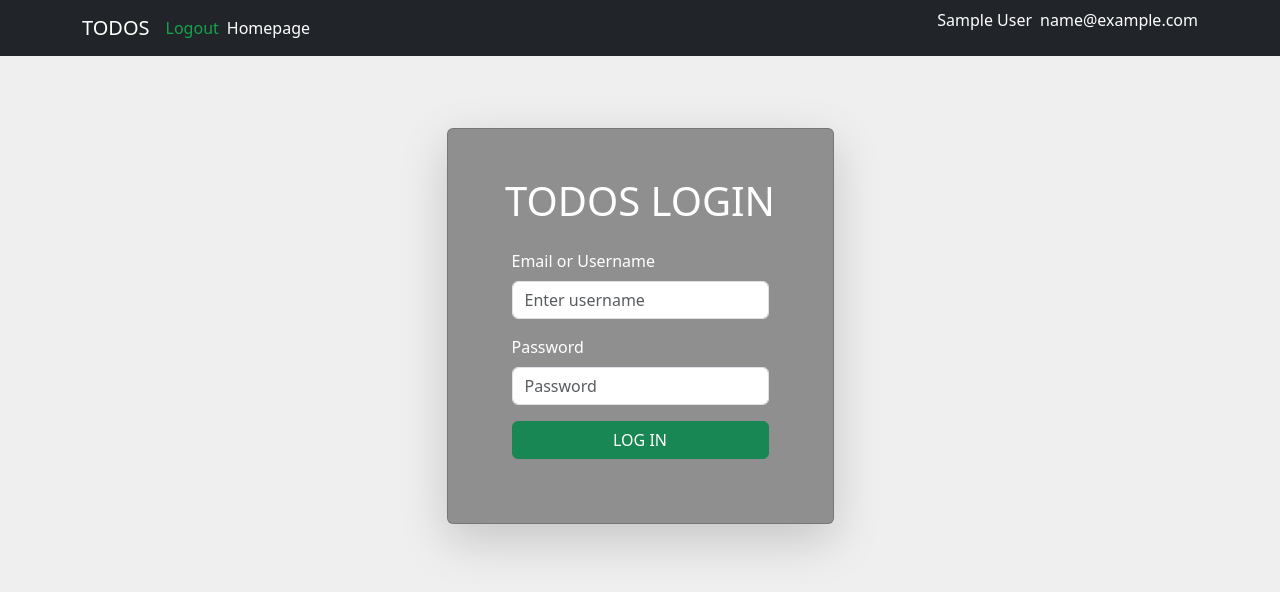
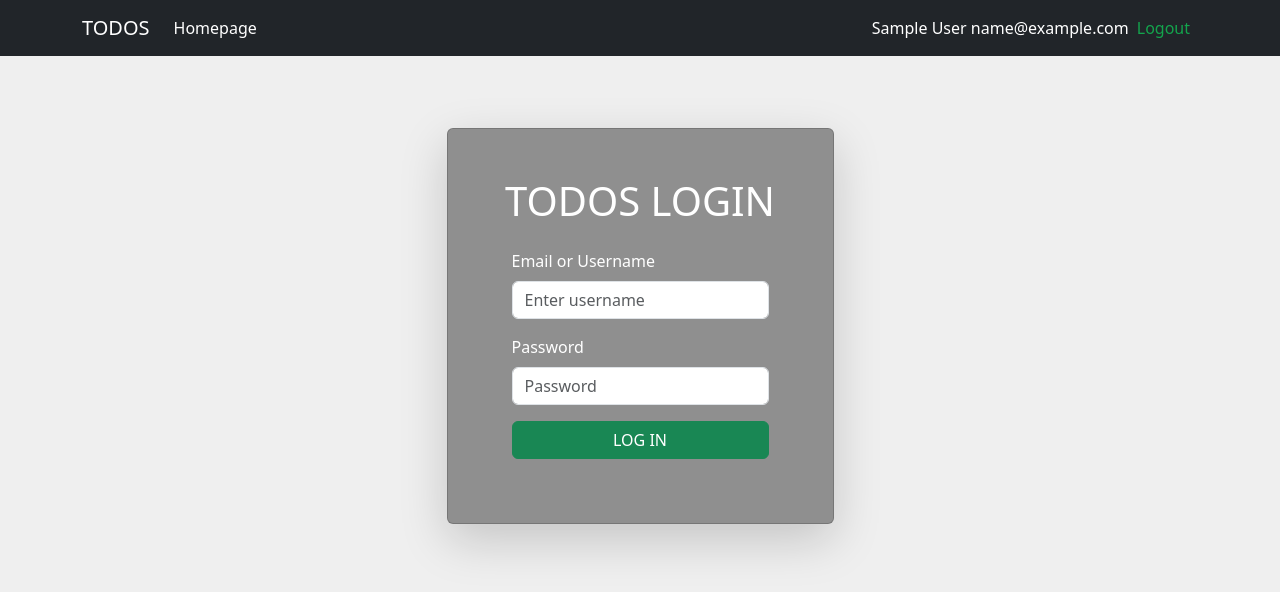
Before and after one commit to wizrahull/todoscrud, a React (Create React App) app: page /login in a window 1280 px wide. Shown: the top 592 px of the page. Built offline with nearby package versions, Linux system fonts and the light colour scheme; sample sign-in values are in the browser's storage; what use-http would draw is missing.

Commit message:
error page

```diff
--- a/src/Approutes.js
+++ b/src/Approutes.js
@@ -3,7 +3,8 @@ import React, { Suspense } from "react";
 import Homepage from "./Components/Views/Homepage";
 import Login from "./Components/Login./Login";
 import { Container, Spinner } from "react-bootstrap";
-import { Navigate, Route, Routes } from "react-router-dom";
+import { Route, Routes } from "react-router-dom";
+import Errorpage from "./Components/Errorpage";
 
 function Approutes() {
   return (
@@ -14,6 +15,7 @@ function Approutes() {
             <Route path="/" />
             <Route path="/login" element={<Login />} />
             <Route path="/homepage" element={<Homepage />} />
+            <Route path="*" element={<Errorpage />} />
           </Routes>
         </Suspense>
       </Container>
--- /dev/null
+++ b/src/Components/Errorpage.js
@@ -0,0 +1,20 @@
+import React from "react";
+import { NavLink } from "react-router-dom";
+
+export default function Errorpage() {
+  return (
+    <div className="d-flex align-items-center justify-content-center  mt-5 p-5">
+      <div className="text-center row">
+        <div className=" col-md-12 mt-5 ">
+          <p className="5">
+            <span className="text-danger">Opps!</span> Page not found.
+          </p>
+          <p className="lead">The page you`re looking for doesn`t exist.</p>
+        </div>
+        <NavLink to="/homepage" className="bg-danger p-2 rounded-2">
+          GO HOME
+        </NavLink>
+      </div>
+    </div>
+  );
+}
--- a/src/Components/Login./Login.js
+++ b/src/Components/Login./Login.js
@@ -38,7 +38,7 @@ export default function () {
         setAuthUser(resJson.object);
         navigate("/homepage");
         console.log(resJson);
-        toast("Logged In ");
+        toast("Logged In");
       })
       .catch((error) => {
         if (!("json" in error) || error.status == 404) {
--- a/src/Components/Views/Navbar.js
+++ b/src/Components/Views/Navbar.js
@@ -19,12 +19,9 @@ export default function Navb() {
   }, [isLogged]);
 
   function checkauth() {
-    console.log(isLogged);
     if (!isLogged) {
       navigate("/login");
-      console.log("ddd");
     }
-    console.log("ddd");
   }
 
   return (
@@ -36,22 +33,18 @@ export default function Navb() {
               <NavLink to="/">TODOS </NavLink>
             </Navbar.Brand>
             <Nav className="me-auto">
-              {isLogged ? (
-                <>
-                  <NavLink to="/login" onClick={handlelogout}>
-                    Logout
-                  </NavLink>
-                  <NavLink to="/homepage" className="mx-2">
-                    Homepage
-                  </NavLink>
-                </>
-              ) : (
-                <NavLink to="/login">Login</NavLink>
-              )}
+              <NavLink to="/homepage" className="mx-2">
+                Homepage
+              </NavLink>
             </Nav>
 
-            <p className="text-white mx-2">{authUser ? authUser.name : null}</p>
-            <p className="text-white"> {authUser ? authUser.email : null}</p>
+            <NavLink to="/profile">
+              {authUser ? authUser.name : null}{" "}
+              {authUser ? authUser.email : null}
+            </NavLink>
+            <NavLink className="mx-2" to="/login" onClick={handlelogout}>
+              Logout
+            </NavLink>
           </Container>
         </Navbar>
       ) : null}
```
